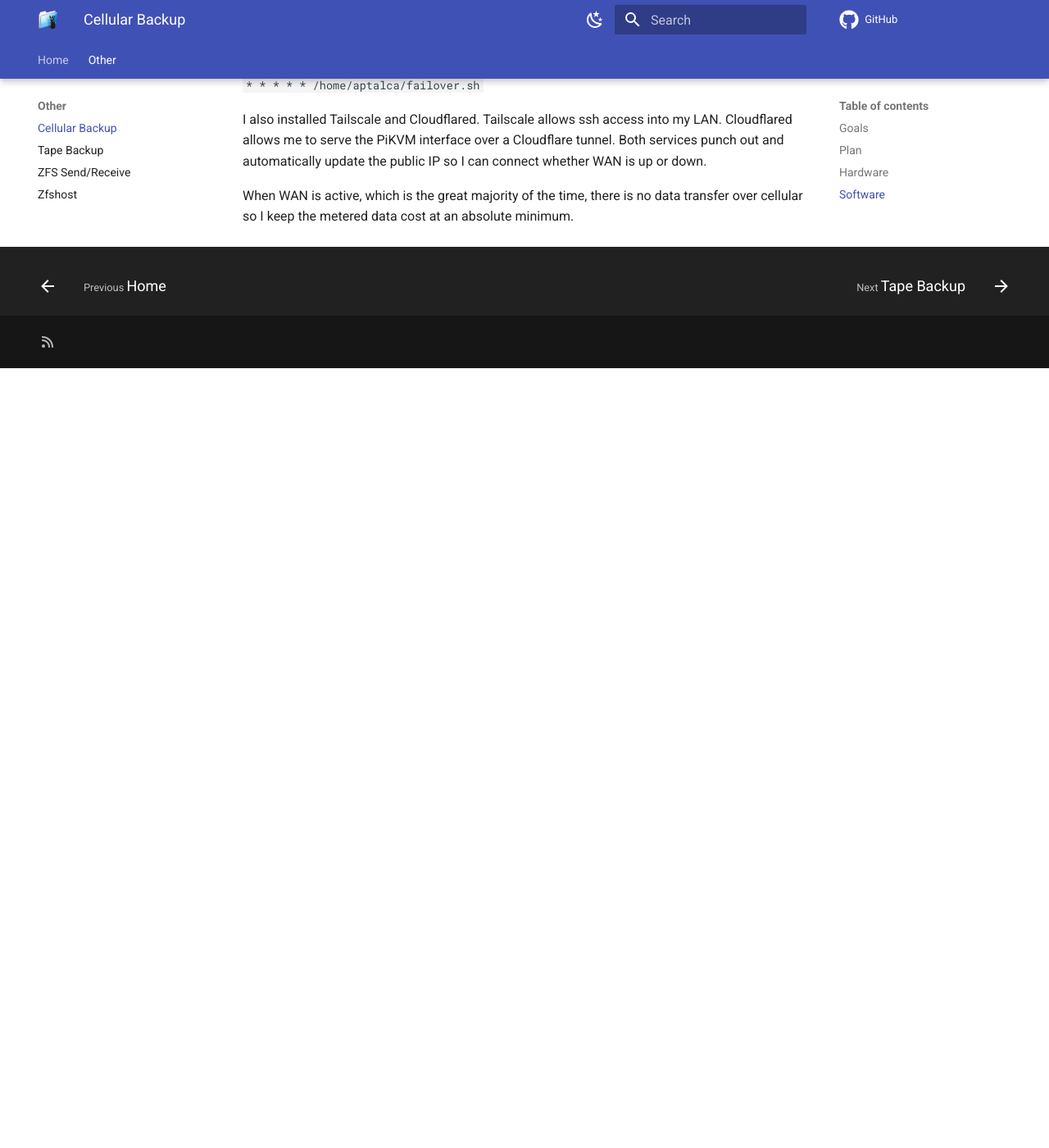
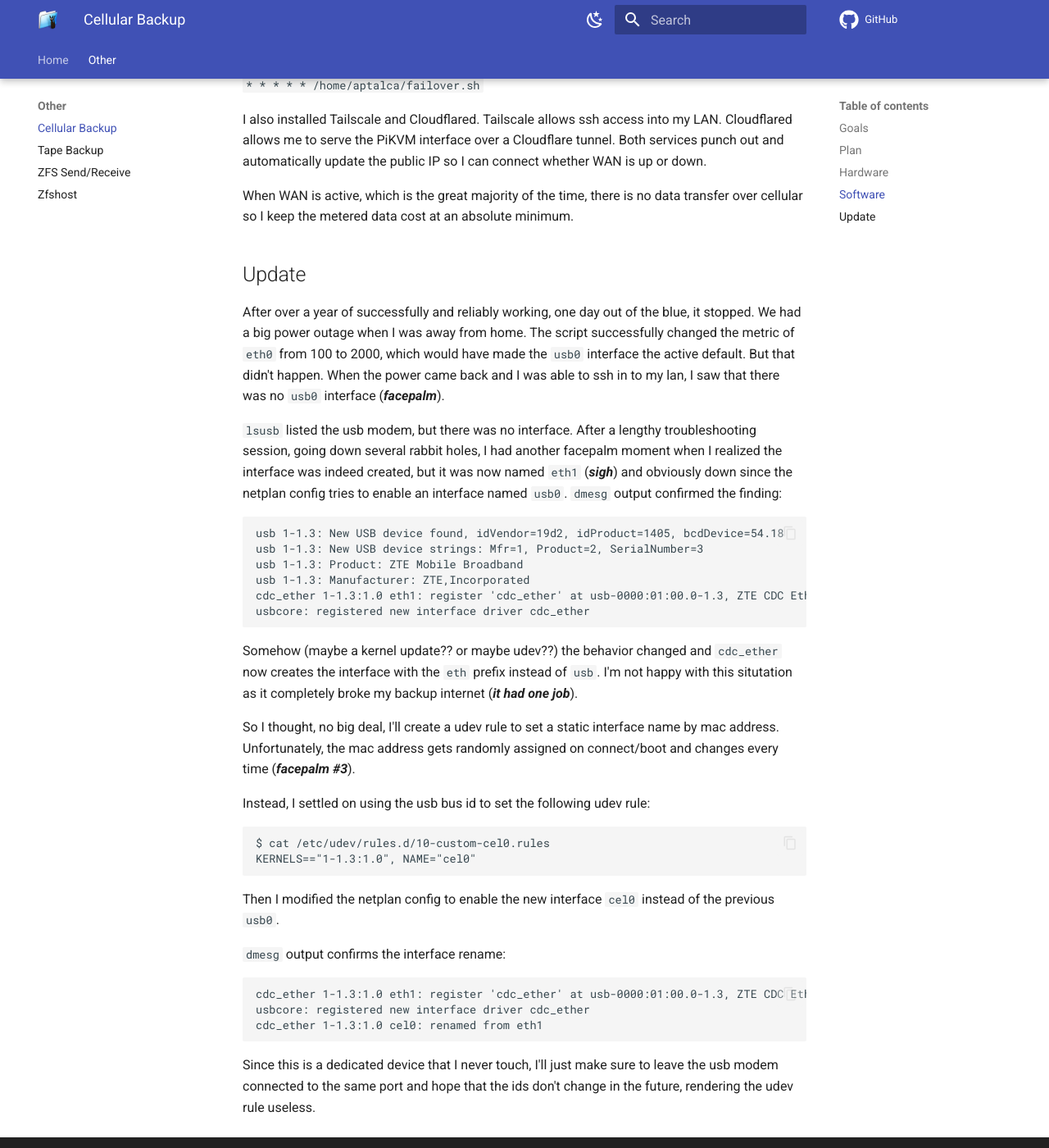
Before and after one commit to aptalca/musings, an MkDocs documentation site: the page built from docs/Other/cellular_backup.md, in a window 1280 px wide and 1400 px high, scrolled down 3327 px. Shown: the whole window at 82% size. Built offline with MkDocs 1.6.1 and Material for MkDocs 9.7.7, drawn with Linux system fonts in a browser that asks for light colours; comment, search, counter and statistics services are not loaded; before the commit the page ends 3776 px from its top, so only the background shows below that.

Commit message:
add update to cell backup

````diff
--- a/docs/Other/cellular_backup.md
+++ b/docs/Other/cellular_backup.md
@@ -128,3 +128,39 @@ Set up a root crontab to run the script every minute
 I also installed Tailscale and Cloudflared. Tailscale allows ssh access into my LAN. Cloudflared allows me to serve the PiKVM interface over a Cloudflare tunnel. Both services punch out and automatically update the public IP so I can connect whether WAN is up or down.
 
 When WAN is active, which is the great majority of the time, there is no data transfer over cellular so I keep the metered data cost at an absolute minimum.
+
+## Update
+
+After over a year of successfully and reliably working, one day out of the blue, it stopped. We had a big power outage when I was away from home. The script successfully changed the metric of `eth0` from 100 to 2000, which would have made the `usb0` interface the active default. But that didn't happen. When the power came back and I was able to ssh in to my lan, I saw that there was no `usb0` interface (_**facepalm**_).
+
+`lsusb` listed the usb modem, but there was no interface. After a lengthy troubleshooting session, going down several rabbit holes, I had another facepalm moment when I realized the interface was indeed created, but it was now named `eth1` (_**sigh**_) and obviously down since the netplan config tries to enable an interface named `usb0`. `dmesg` output confirmed the finding:
+
+```
+usb 1-1.3: New USB device found, idVendor=19d2, idProduct=1405, bcdDevice=54.18
+usb 1-1.3: New USB device strings: Mfr=1, Product=2, SerialNumber=3
+usb 1-1.3: Product: ZTE Mobile Broadband
+usb 1-1.3: Manufacturer: ZTE,Incorporated
+cdc_ether 1-1.3:1.0 eth1: register 'cdc_ether' at usb-0000:01:00.0-1.3, ZTE CDC Ethernet Device, xx:xx:xx:xx:xx:xx
+usbcore: registered new interface driver cdc_ether
+```
+
+Somehow (maybe a kernel update?? or maybe udev??) the behavior changed and `cdc_ether` now creates the interface with the `eth` prefix instead of `usb`. I'm not happy with this situtation as it completely broke my backup internet (_**it had one job**_).
+
+So I thought, no big deal, I'll create a udev rule to set a static interface name by mac address. Unfortunately, the mac address gets randomly assigned on connect/boot and changes every time (_**facepalm #3**_).
+
+Instead, I settled on using the usb bus id to set the following udev rule:
+```
+$ cat /etc/udev/rules.d/10-custom-cel0.rules
+KERNELS=="1-1.3:1.0", NAME="cel0"
+```
+
+Then I modified the netplan config to enable the new interface `cel0` instead of the previous `usb0`.
+
+`dmesg` output confirms the interface rename:
+```
+cdc_ether 1-1.3:1.0 eth1: register 'cdc_ether' at usb-0000:01:00.0-1.3, ZTE CDC Ethernet Device, xx:xx:xx:xx:xx:xx
+usbcore: registered new interface driver cdc_ether
+cdc_ether 1-1.3:1.0 cel0: renamed from eth1
+```
+
+Since this is a dedicated device that I never touch, I'll just make sure to leave the usb modem connected to the same port and hope that the ids don't change in the future, rendering the udev rule useless.
````
